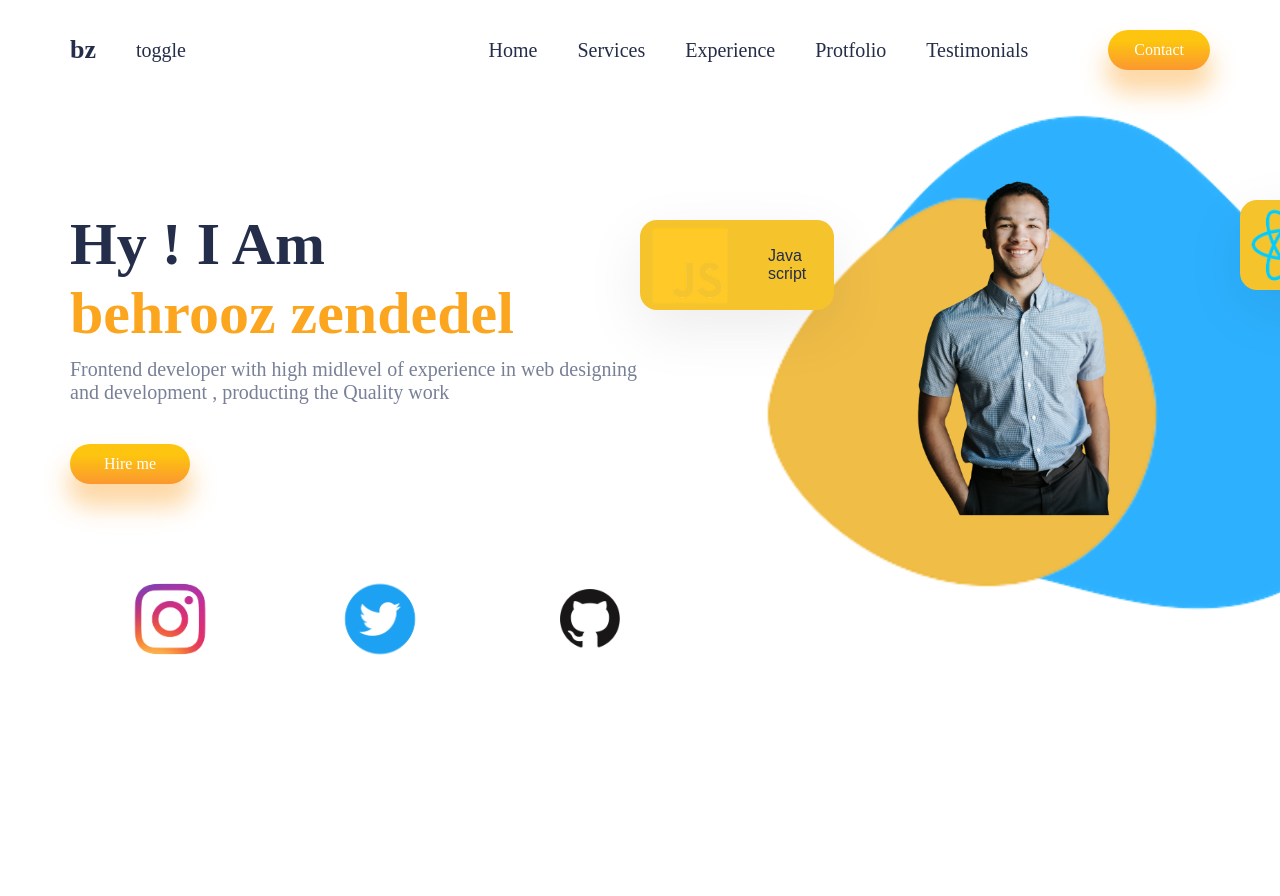
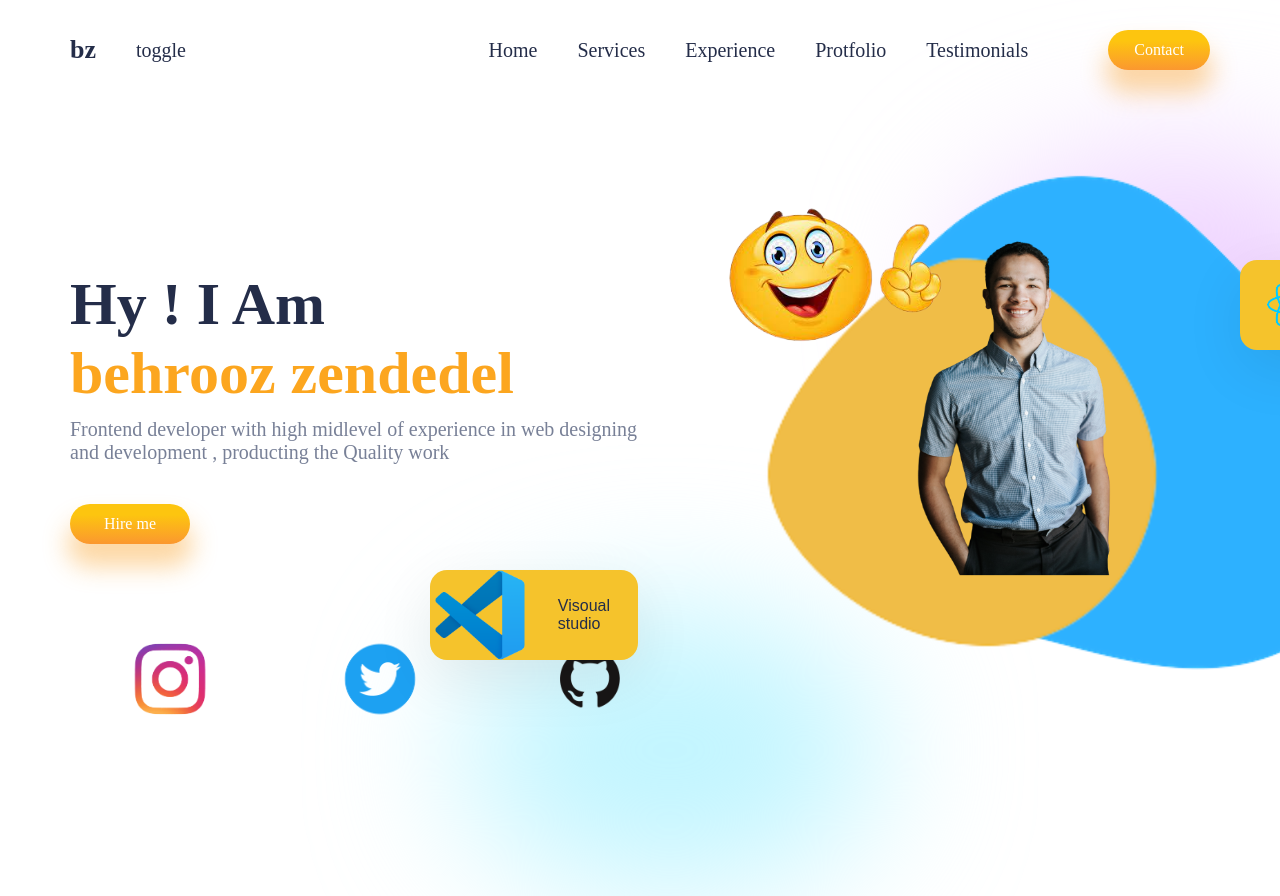
Before and after one commit to Behrooz-zendehdel/website-optimazied-desgin, a React (Create React App) app: page / in a window 1280 px wide. Before the commit the page ends 836 px from the top, so only its background shows below. Built offline with nearby package versions, Linux system fonts and the light colour scheme; a web font is replaced by a local one.

Commit message:
compeletd intro page and css

```diff
--- a/src/Components/FloatinfDiv/FloatinfDiv.css
+++ b/src/Components/FloatinfDiv/FloatinfDiv.css
@@ -13,7 +13,7 @@
 .floatingdiv > img {
   width: 100px;
   object-fit: cover;
-  transform: scale(1.5);
+  transform: scale(0.89);
 }
 
 .floatingdiv > span {
--- a/src/Components/Intro/Intro.css
+++ b/src/Components/Intro/Intro.css
@@ -1,7 +1,7 @@
 .intro {
   display: flex;
   height: 77vh;
-  margin-top: 6rem;
+  margin-top: 9rem;
 }
 .i-left {
   display: flex;
@@ -81,3 +81,20 @@
   left: 30%;
   bottom: 35%;
 }
+.i-right > :nth-child(4) {
+  transform: scale(0.8);
+  top: -14%;
+  left: 10%;
+}
+.blur {
+  position: absolute;
+  width: 22rem;
+  border-radius: 50%;
+  height: 14rem;
+  background: #edd0ff;
+  filter: blur(212px);
+  z-index: -9;
+  top: -18%;
+  left: 56%;
+  filter: blur(72px);
+}
--- a/src/Components/Intro/Intro.jsx
+++ b/src/Components/Intro/Intro.jsx
@@ -7,9 +7,9 @@ import vector1 from "../../assets/shape-1.png";
 import vector2 from "../../assets/shape-3.png";
 import boy2 from "../../assets/main-3.png";
 import reactlogo from "../../assets/logo-react.png";
-import jslogo from "../../assets/logo-js.png";
 import vsclogo from "../../assets/logo-vsc.png";
 import FloatinfDiv from "../FloatinfDiv/FloatinfDiv";
+import emoji1 from "../../assets/emoji-4.png";
 
 const Intro = () => {
   return (
@@ -42,17 +42,31 @@ const Intro = () => {
         <img src={vector1} alt="" />
         <img src={vector2} alt="" />
         <img src={boy2} alt="" />
+        <img src={emoji1} alt="" />
+
         <div style={{ top: "-10px", left: "30rem" }}>
           <FloatinfDiv image={reactlogo} text1="React" text2="developer" />
         </div>
         <div
           style={{
-            top: "10px",
-            righ: "-30rem",
+            top: "15rem",
+            right: "30rem",
           }}
         >
-          <FloatinfDiv image={jslogo} text1="Java" text2="script" />
+          <FloatinfDiv image={vsclogo} text1="Visoual" text2="studio" />
         </div>
+        {/* blur divs */}
+        <div className="blur" style={{ background: "rgb(238 210 255)" }}></div>
+        <div
+          className="blur"
+          style={{
+            background: "#c1f5ff",
+            top: "17rem",
+            width: "21rem",
+            heigh: "11rem",
+            left: "-9rem",
+          }}
+        ></div>
       </div>
     </div>
   );
```
